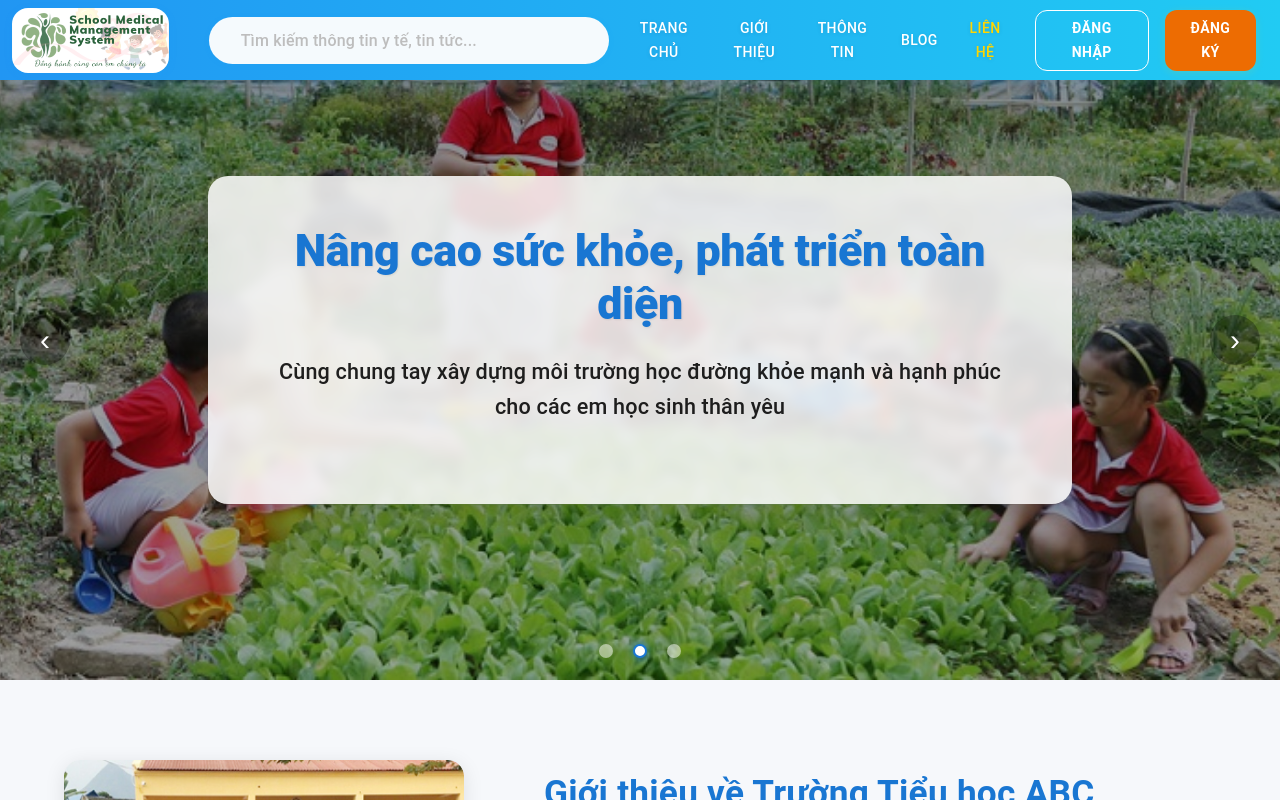
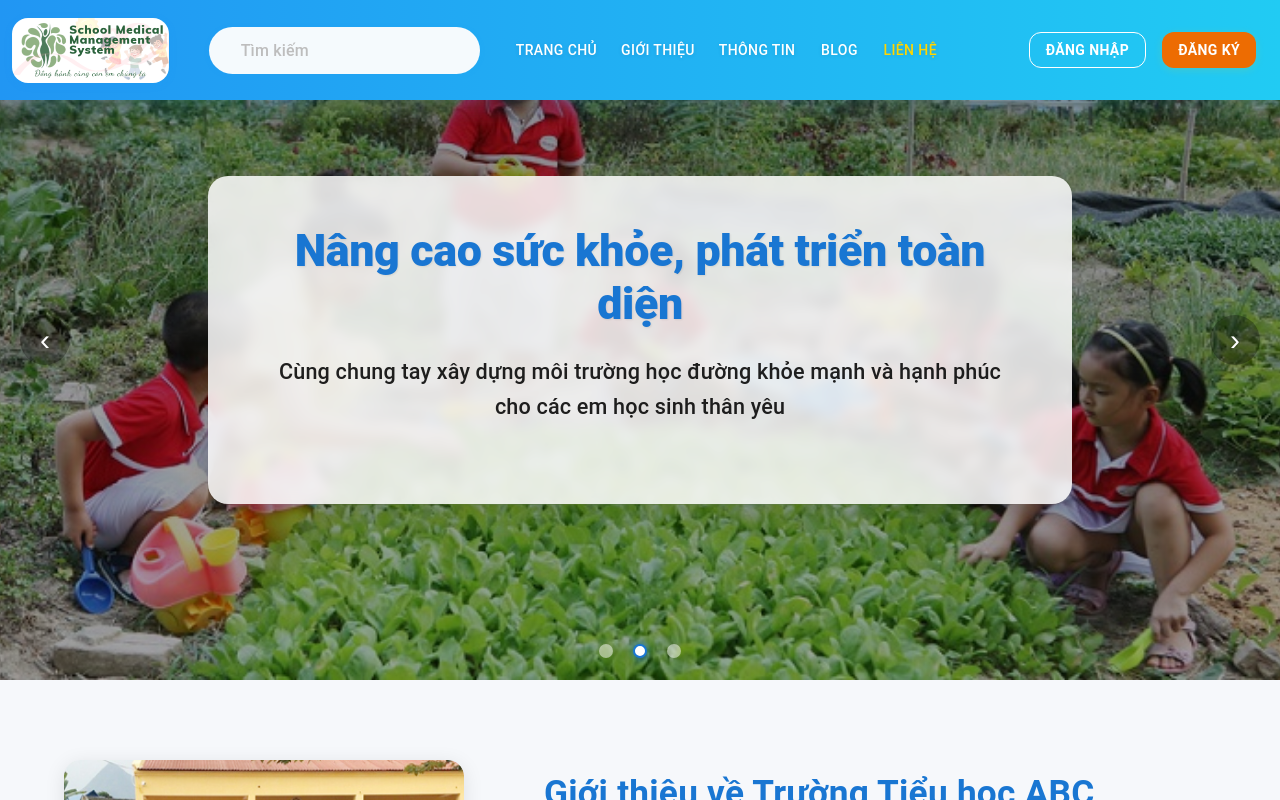
Before and after one commit to hoangAn01/Summer25SWP391_SE1832_Group432_FE, a React (Vite) app: page / in a window 1280 px wide. Built offline with nearby package versions, Linux system fonts and the light colour scheme; no server answers; some icons are missing.

Commit message:
sửa headerheader

```diff
--- a/src/components/header/Header.jsx
+++ b/src/components/header/Header.jsx
@@ -147,6 +147,8 @@ const Header = () => {
           left: 0,
           right: 0,
           zIndex: (theme) => theme.zIndex.drawer + 1,
+          paddingTop: "10px",
+          paddingBottom: "10px"
         }}
       >
         <Box
@@ -182,8 +184,10 @@ const Header = () => {
                 minHeight: "80px",
                 alignItems: "center",
                 pl: 0,
+                justifyContent: "space-between",
               }}
             >
+              <Box sx={{ display: "flex", alignItems: "center", flexDirection: "row", flexWrap: "nowrap" }}>
                 <Box
                   sx={{
                     display: "flex",
@@ -203,7 +207,7 @@ const Header = () => {
                 >
                   <SearchIcon sx={{ color: "#2196f3", mr: 1 }} />
                   <InputBase
-                  placeholder="Tìm kiếm thông tin y tế, tin tức..."
+                    placeholder="Tìm kiếm "
                     sx={{
                       width: "100%",
                       color: "#2196f3",
@@ -220,7 +224,12 @@ const Header = () => {
                   />
                 </Box>
 
-              <Box sx={{ flexGrow: 1, display: "flex" }}>
+                <Box sx={{
+                  display: "flex",
+                  marginLeft: 2,
+                  flexDirection: "row",
+                  flexWrap: "nowrap"
+                }}>
                   {menuItems.map(
                     (item) =>
                       item.id !== "health-profile" && (
@@ -234,6 +243,8 @@ const Header = () => {
                             "&:hover": {
                               color: "#ffd600",
                             },
+                            whiteSpace: "nowrap",
+                            padding: "0 12px",
                           }}
                         >
                           {item.text}
@@ -241,15 +252,16 @@ const Header = () => {
                       )
                   )}
                 </Box>
+              </Box>
 
               {user ? (
-                <>
-                  <Typography sx={{ ml: 1, color: "white", fontWeight: 500 }}>
+                <Box sx={{ display: "flex", alignItems: "center" }}>
+                  <Typography sx={{ mr: 2, color: "white", fontWeight: 500 }}>
                     {user.fullName}
                   </Typography>
                   <IconButton
                     onClick={handleUserMenu}
-                    sx={{ ml: 1, p: 0.5, "&:hover": { color: "#ffd600" } }}
+                    sx={{ p: 0.5, "&:hover": { color: "#ffd600" } }}
                   >
                     <AccountCircleIcon sx={{ fontSize: 44 }} />
                   </IconButton>
@@ -291,9 +303,6 @@ const Header = () => {
                     >
                       Gửi thuốc
                     </MenuItem>
-
-
-
                     <MenuItem
                       onClick={() => {
                         handleUserClose();
@@ -327,7 +336,7 @@ const Header = () => {
                       Đăng xuất
                     </MenuItem>
                   </Menu>
-                </>
+                </Box>
               ) : (
                 <Box sx={{ display: "flex", gap: 2, ml: 2 }}>
                   <Button
--- a/src/dashboard/dashboad_element/Manager_Account/Manage_account.jsx
+++ b/src/dashboard/dashboad_element/Manager_Account/Manage_account.jsx
@@ -212,12 +212,15 @@ function Manage_account() {
   };
 
   const getRoleColor = (role) => {
-    switch (role) {
-      case "Admin":
+    if (!role) return "default";
+
+    const roleLower = role.toLowerCase();
+    switch (roleLower) {
+      case "admin":
         return "gold";
-      case "Nurse":
+      case "nurse":
         return "blue";
-      case "Parent":
+      case "parent":
         return "green";
       default:
         return "default";
@@ -225,12 +228,15 @@ function Manage_account() {
   };
 
   const getVietnameseRole = (role) => {
-    switch (role) {
-      case "Admin":
+    if (!role) return "Không xác định";
+
+    const roleLower = role.toLowerCase();
+    switch (roleLower) {
+      case "admin":
         return "Quản trị viên";
-      case "Nurse":
+      case "nurse":
         return "Y tá";
-      case "Parent":
+      case "parent":
         return "Phụ huynh";
       default:
         return role;
```
Lines whose indentation alone changed are shown as unchanged.
